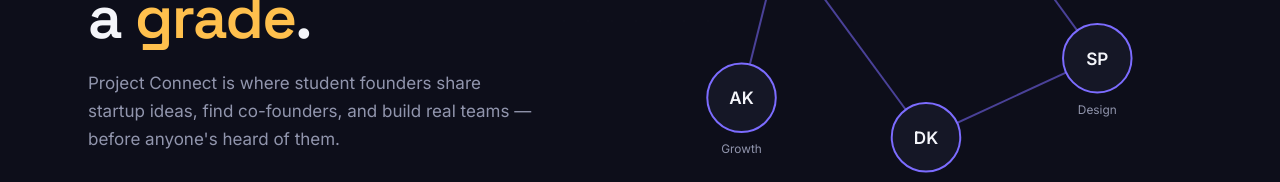
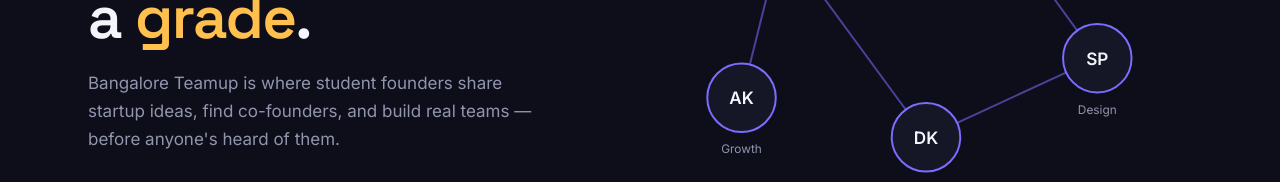
Before and after one commit to Darkcrisx7/project-connect, a Next.js app: page / in a window 1280 px wide. Shown: the part 368-550 px from the top of the page. Built offline with nearby package versions, Linux system fonts and the light colour scheme.

Commit message:
Update hero.tsx

```diff
--- a/components/landing/hero.tsx
+++ b/components/landing/hero.tsx
@@ -29,7 +29,7 @@ export function Hero() {
           </h1>
 
           <p className="mt-5 max-w-md text-[17px] leading-relaxed text-ink-muted">
-            Project Connect is where student founders share startup ideas,
+            Bangalore Teamup is where student founders share startup ideas,
             find co-founders, and build real teams — before anyone&apos;s
             heard of them.
           </p>
```
